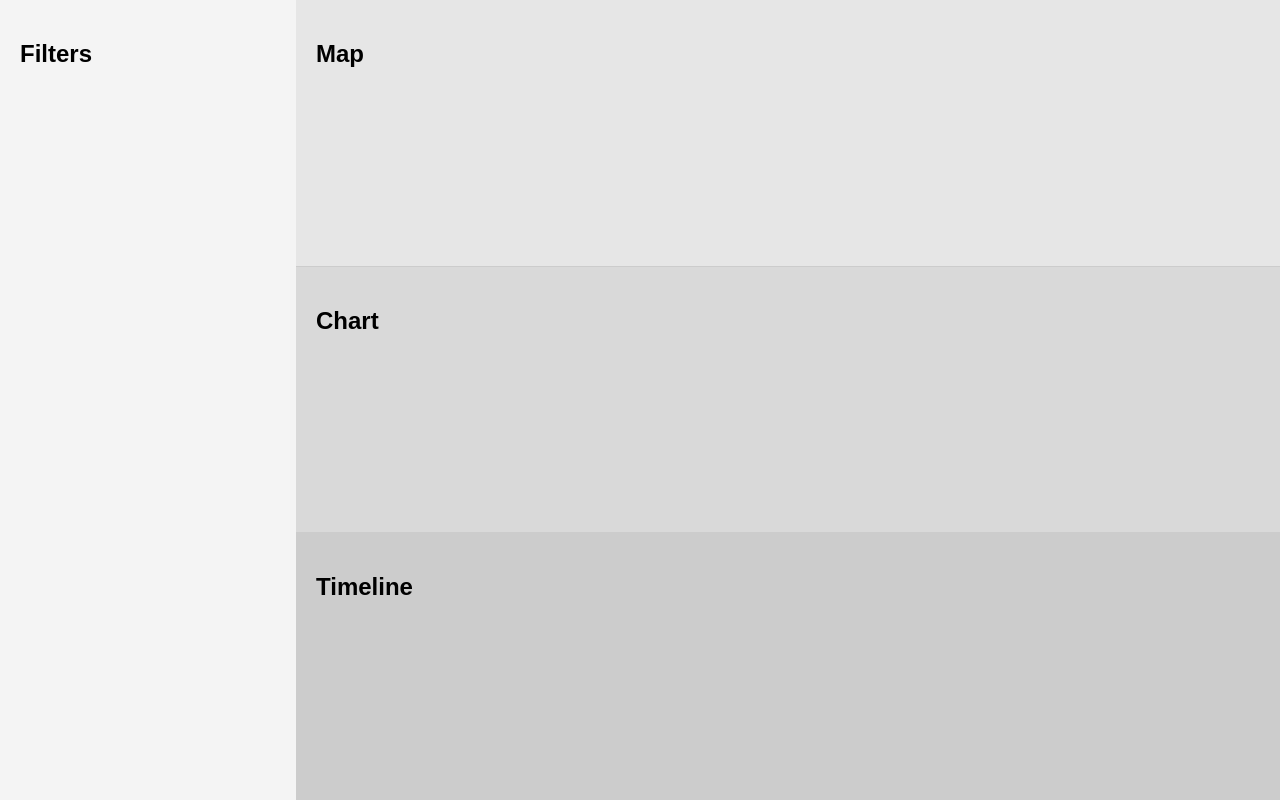
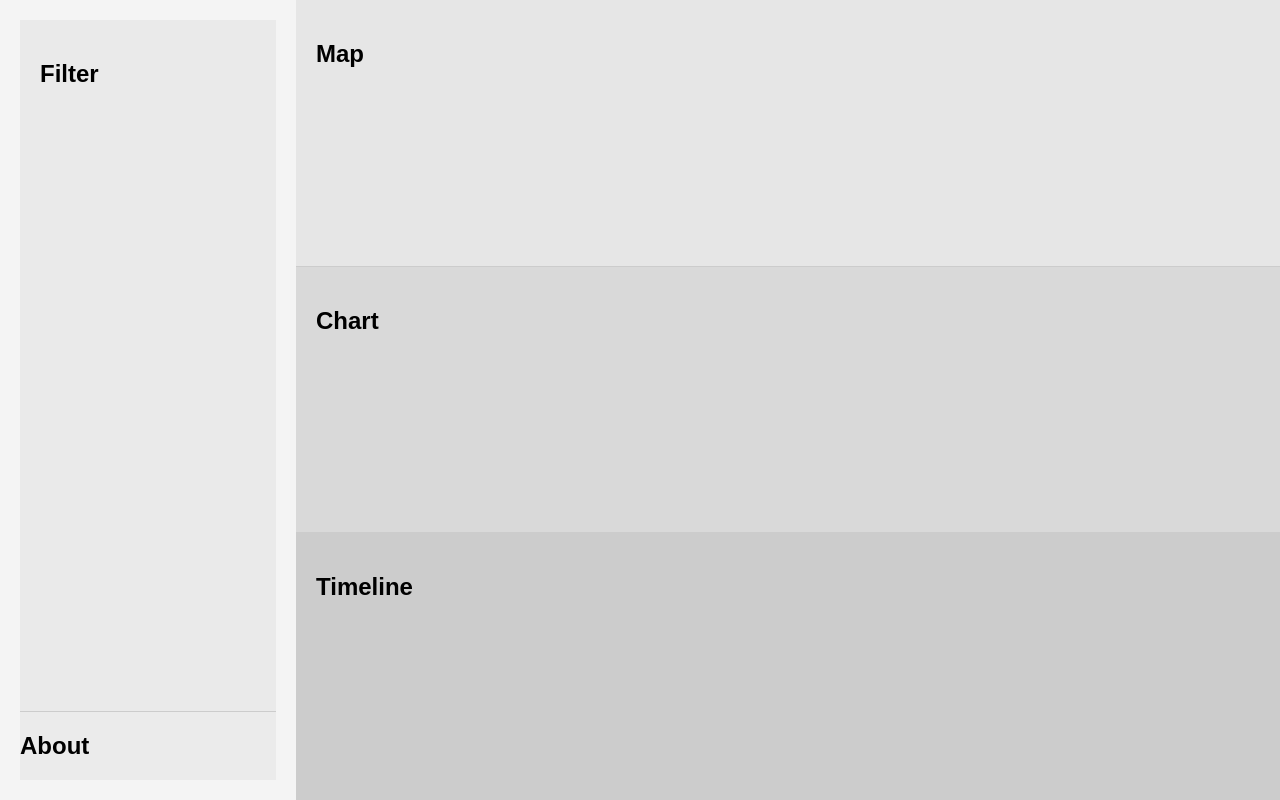
Before and after one commit to es520-hsieh/IVIS_2024, a plain HTML site: page index.html in a window 1280 px wide. Drawn offline with Linux system fonts and the light colour scheme.

Commit message:
added about & updated html

```diff
--- a/index.html
+++ b/index.html
@@ -1,17 +1,24 @@
 <!DOCTYPE html>
 <html lang="en">
   <head>
-  <meta charset="UTF-8">
-  <meta name="viewport" content="width=device-width, initial-scale=1.0">
+    <meta charset="UTF-8" />
+    <meta name="viewport" content="width=device-width, initial-scale=1.0" />
     <title>Visualization Web App</title>
-  <link rel="stylesheet" href="src/css/styles.css">
+    <link rel="stylesheet" href="src/css/styles.css" />
   </head>
   <body>
     <div class="app-container">
-    <aside class="filter-sidebar">
+      <aside class="sidebar-section">
         <!-- Filter content goes here -->
-      <h2>Filters</h2>
+        <section class="filter">
+          <h2>Filter</h2>
+        </section>
+
+        <sec/section class="about">
+          <h2>About</h2>
+        </section>
       </aside>
+
       <div class="visualization-section">
         <section class="map-container">
           <!-- D3 map visualization goes here -->
--- a/src/css/styles.css
+++ b/src/css/styles.css
@@ -9,12 +9,30 @@ body, html {
     height: 100%;
   }
 
-  .filter-sidebar {
+  .sidebar-section {
+
+    display: flex;
+    flex-direction: column;
+
     width: 20%; /* Adjust width as necessary */
     background-color: #f4f4f4; /* Light grey background */
     padding: 20px; /* Spacing inside the sidebar */
     box-shadow: 2px 0 5px rgba(0, 0, 0, 0.1); /* Optional: Adds a shadow to the sidebar */
     overflow-y: auto; /* In case of scrolling */
+  }
+
+  .sidebar-section > section {
+    flex: 1;
+    padding: 20px;
+    border-bottom: 1px solid #ccc;
+  }
+
+  .filter {
+    background-color: #eaeaea; /* Light grey background */
+  }
+
+  .about {
+    background-color: #ebebeb; /* Light grey background */
   }
 
   .visualization-section {
@@ -48,7 +66,7 @@ body, html {
       flex-direction: column;
     }
 
-    .filter-sidebar {
+    .sidebar {
       width: 100%;
       height: auto;
     }
```
Lines whose indentation alone changed are shown as unchanged.
